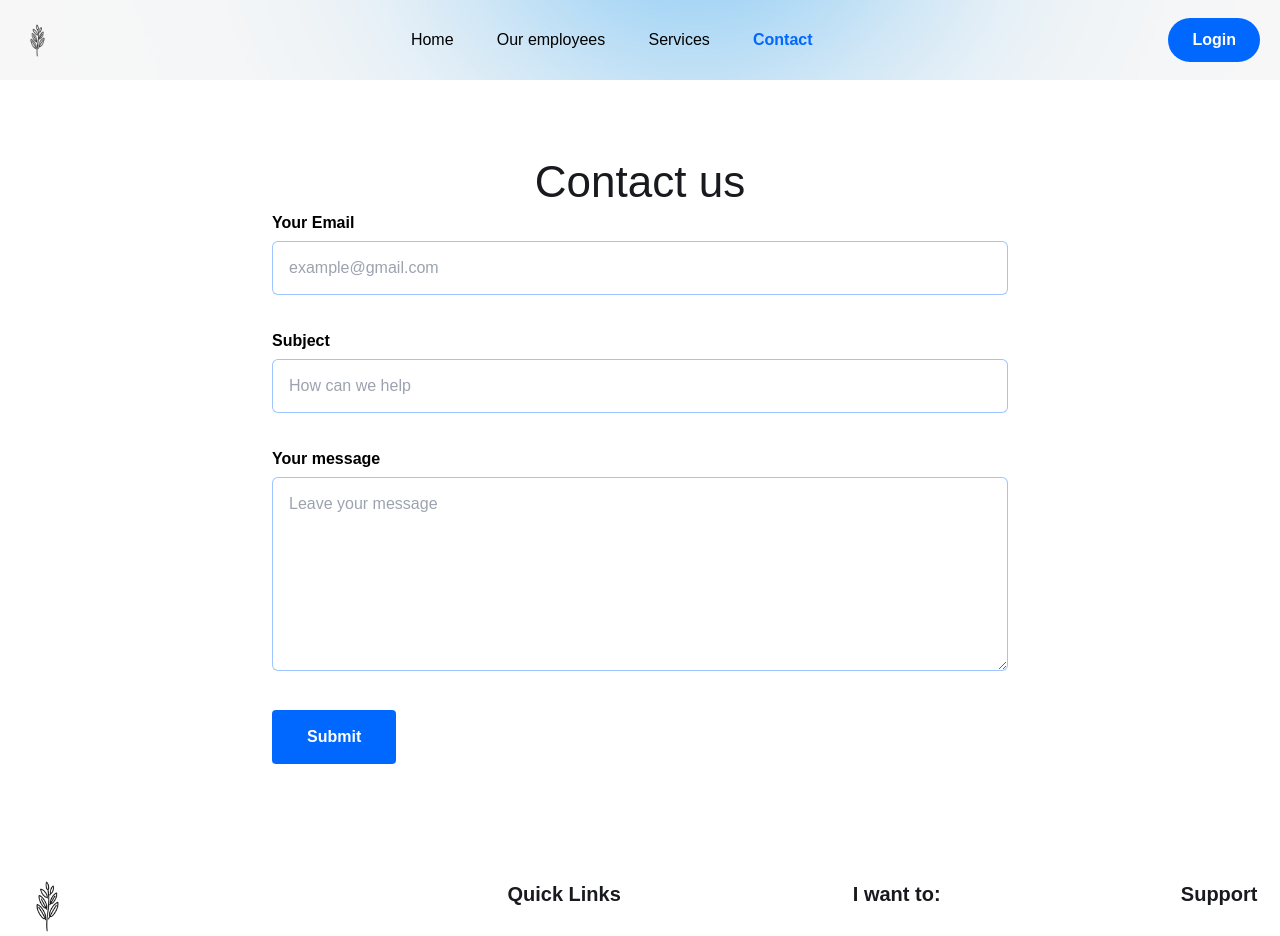
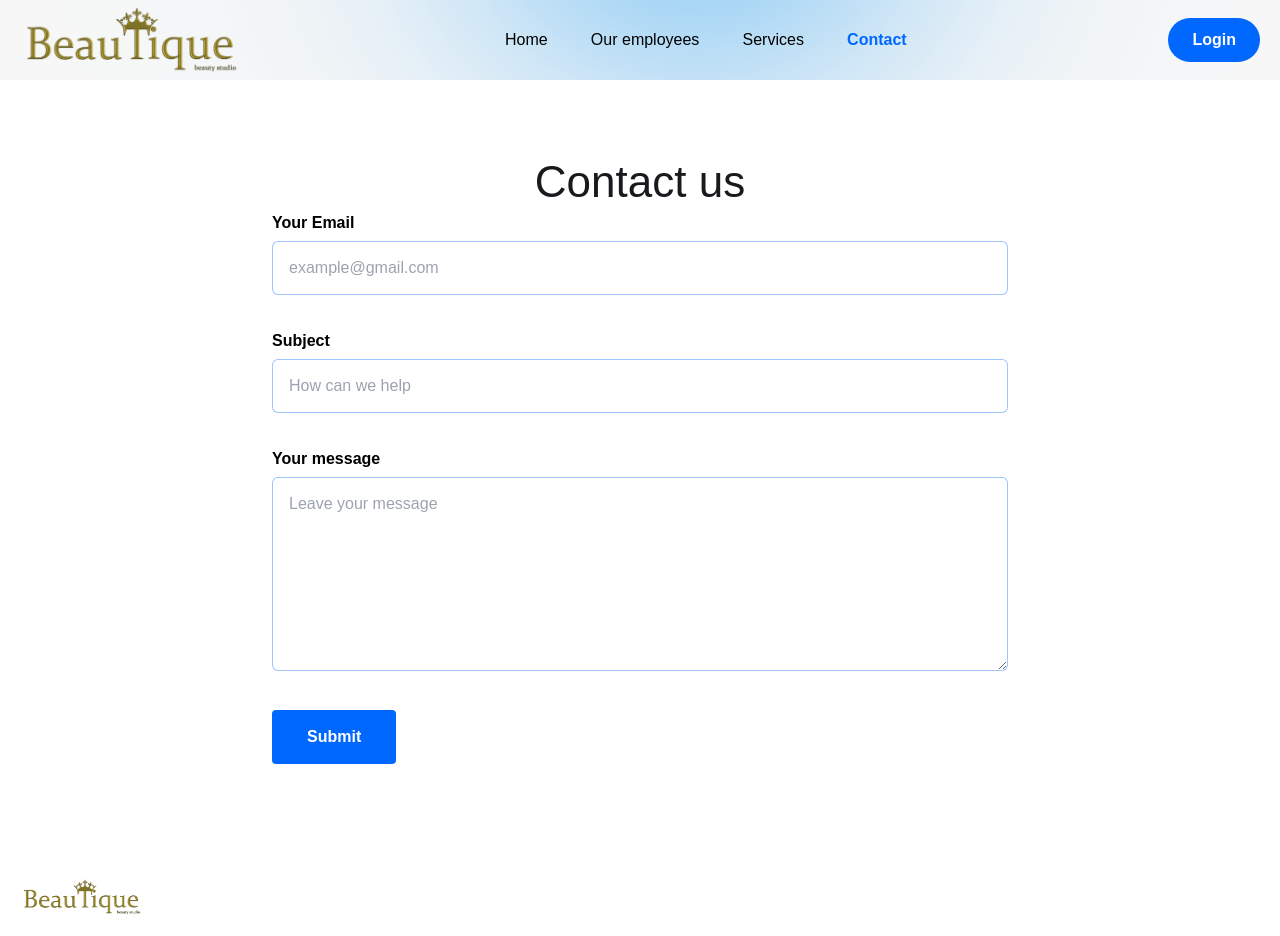
Before and after one commit to prayushaaaa/salon-management, a React (Vite) app in the folder client/: page /contact in a window 1280 px wide. Shown: the top 936 px of the page. Built offline with nearby package versions, Linux system fonts and the light colour scheme; a web font is replaced by a local one.

Commit message:
beautique logo added

```diff
--- a/client/src/components/Footer.jsx
+++ b/client/src/components/Footer.jsx
@@ -74,7 +74,7 @@ const Footer = () => {
         <div className='container'>
             <div className='flex justify-between flex-col md:flex-row flex-wrap gap-[30px]'>
                 <div>
-                    <img src={logo} alt='' className='h-[55px] w-[55px]' />
+                    <img src={logo} alt='' className='flex items-center md:w-[10%] h-auto sm:w-[30%]' />
                     <p className='text-[16px] leading-7 font-[400] text-textColor mt-4'>
                         Copyright &copy; {year} all rights reserved
                     </p>
--- a/client/src/components/Header.jsx
+++ b/client/src/components/Header.jsx
@@ -58,9 +58,9 @@ const Header = () => {
         <div className='container'>
             <div className='flex items-center justify-between'>
                 {/* {logo} */}
-                <div className='w-[35px] h-[35px]'>
+                <div className='flex items-center md:w-[18%] h-auto sm:w-[30%] py-[50px]'>
                     <Link to='/'>
-                        <img src={logo} alt='company logo'></img>
+                        <img src={logo} alt='company logo' className=''></img>
                     </Link>
                 </div>
 
```
Also changed, not shown: client/src/assets/images/companyLogo.png.
